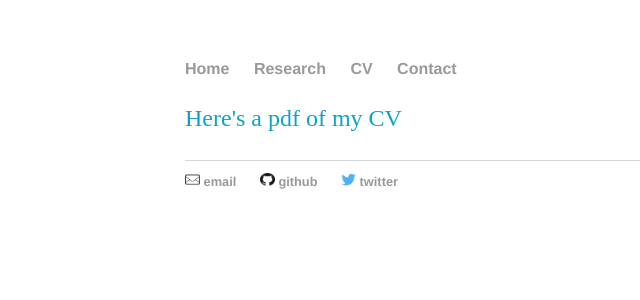
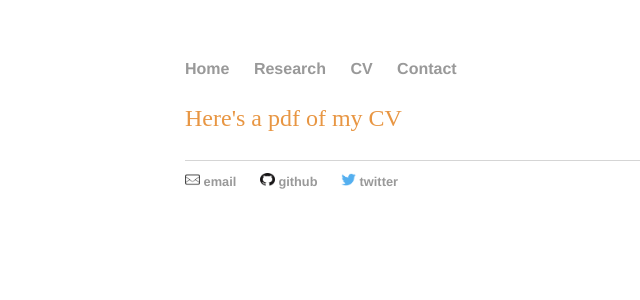
Before and after one commit to gjgilbert/gjgilbert.github.io, a Jekyll site: the page built from cv/index.html, in a window 1280 px wide. Shown: the top 300 px of the page, without its empty margins (7-647 px from the left). Built offline with Jekyll 4.4.1, drawn with Linux system fonts in a browser that asks for light colours.

Commit message:
Update index.html

```diff
--- a/cv/index.html
+++ b/cv/index.html
@@ -3,5 +3,5 @@ layout: default
 title: Greg Gilbert - CV
 ---
 <div class="blurb">
-	<p><a href="Gilbert_CV.pdf" style="color:#0ea3c4">Here's a pdf of my CV</a></p>
+	<p><a href="Gilbert_CV.pdf" style="color:#e89643">Here's a pdf of my CV</a></p>
 </div><!-- /.blurb -->
```
